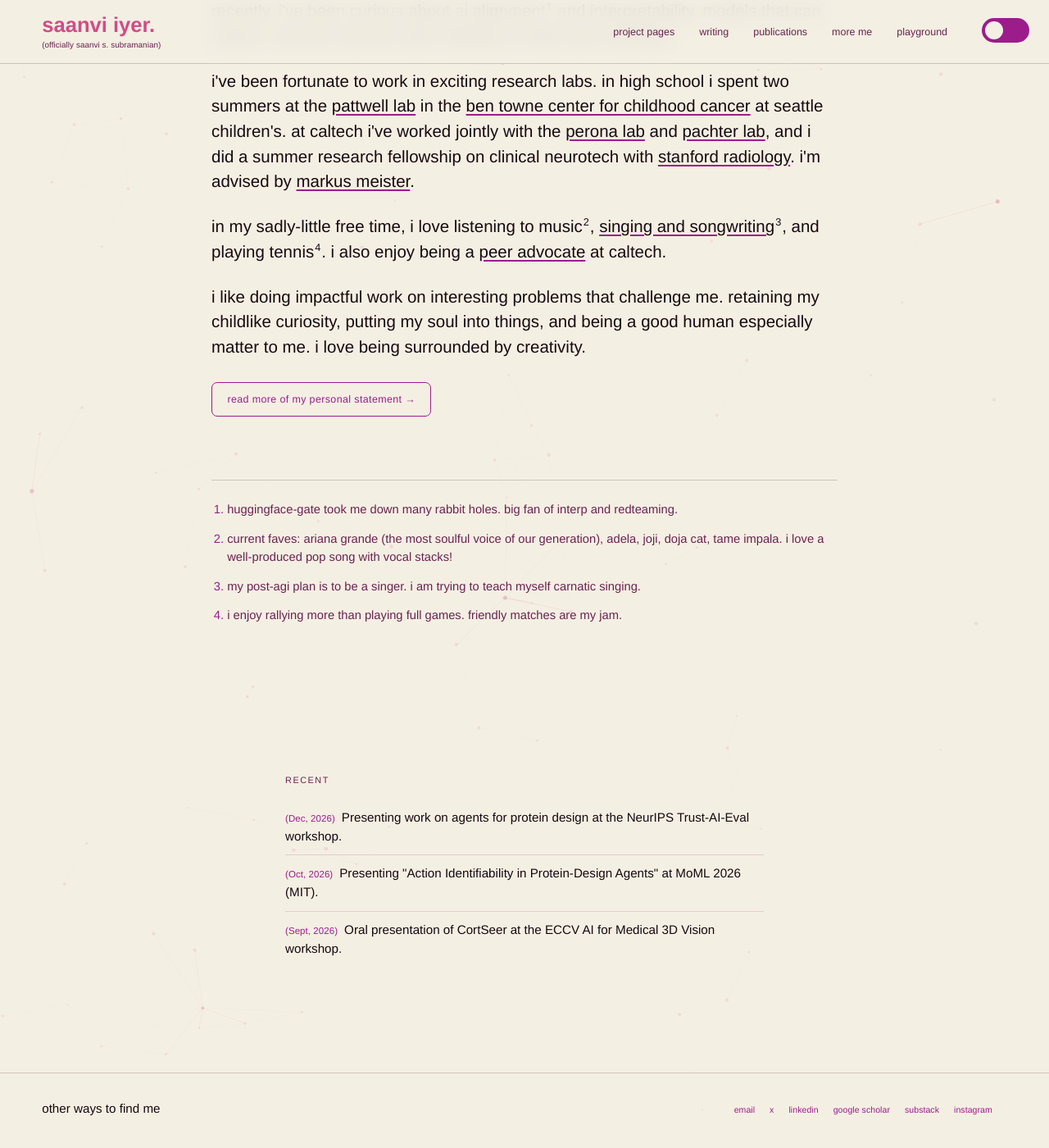
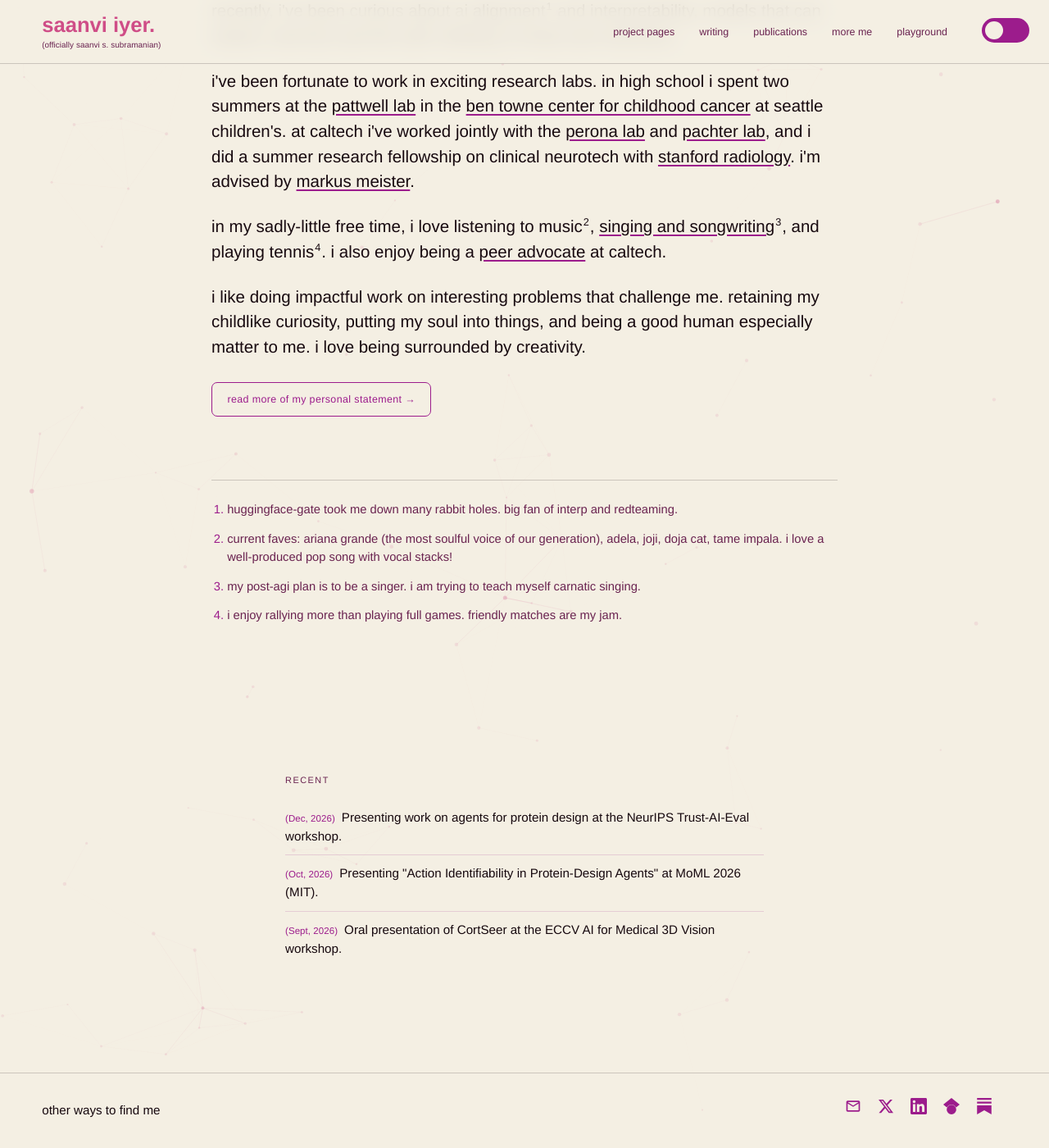
Before and after one commit to saanviiyer/saanviiyer.github.io, a Jekyll site: the page built from index.html, in a window 1280 px wide and 1400 px high, scrolled down 240 px. Shown: the whole window at 82% size. Built offline with Jekyll 4.4.1, drawn with Linux system fonts in a browser that asks for light colours; some web fonts are replaced.

Commit message:
Replace find-me links with logos, drop Instagram

```diff
--- a/_includes/footer.html
+++ b/_includes/footer.html
@@ -2,12 +2,21 @@
   <div class="footer-inner">
     <p class="footer-name">other ways to find me</p>
     <p class="footer-links">
-      <a href="mailto:{{ site.email }}">email</a>
-      <a href="https://x.com/saanvisub" target="_blank" rel="noopener">x</a>
-      <a href="https://www.linkedin.com/in/saanvi-s-subramanian-669986259/" target="_blank" rel="noopener">linkedin</a>
-      <a href="https://scholar.google.com/citations?user=HwoynR4AAAAJ&hl=en" target="_blank" rel="noopener">google scholar</a>
-      <a href="https://saanviss.substack.com/" target="_blank" rel="noopener">substack</a>
-      <a href="https://www.instagram.com/sundisinghs/" target="_blank" rel="noopener">instagram</a>
+      <a href="mailto:{{ site.email }}" aria-label="Email">
+        <svg viewBox="0 0 24 24" aria-hidden="true"><path d="M22 6c0-1.1-.9-2-2-2H4c-1.1 0-2 .9-2 2v12c0 1.1.9 2 2 2h16c1.1 0 2-.9 2-2V6zm-2 0l-8 5-8-5h16zm0 12H4V8l8 5 8-5v10z"/></svg>
+      </a>
+      <a href="https://x.com/saanvisub" target="_blank" rel="noopener" aria-label="X">
+        <svg viewBox="0 0 24 24" aria-hidden="true"><path d="M18.244 2.25h3.308l-7.227 8.26 8.502 11.24H16.17l-5.214-6.817L4.99 21.75H1.68l7.73-8.835L1.254 2.25H8.08l4.713 6.231zm-1.161 17.52h1.833L7.084 4.126H5.117z"/></svg>
+      </a>
+      <a href="https://www.linkedin.com/in/saanvi-s-subramanian-669986259/" target="_blank" rel="noopener" aria-label="LinkedIn">
+        <svg viewBox="0 0 24 24" aria-hidden="true"><path d="M20.447 20.452h-3.554v-5.569c0-1.328-.027-3.037-1.852-3.037-1.853 0-2.136 1.445-2.136 2.939v5.667H9.351V9h3.414v1.561h.046c.477-.9 1.637-1.85 3.37-1.85 3.601 0 4.267 2.37 4.267 5.455v6.286zM5.337 7.433a2.062 2.062 0 1 1 0-4.124 2.062 2.062 0 0 1 0 4.124zM7.119 20.452H3.555V9h3.564v11.452zM22.225 0H1.771C.792 0 0 .774 0 1.729v20.542C0 23.227.792 24 1.771 24h20.451C23.2 24 24 23.227 24 22.271V1.729C24 .774 23.2 0 22.222 0h.003z"/></svg>
+      </a>
+      <a href="https://scholar.google.com/citations?user=HwoynR4AAAAJ&hl=en" target="_blank" rel="noopener" aria-label="Google Scholar">
+        <svg viewBox="0 0 24 24" aria-hidden="true"><path d="M5.242 13.769L0 9.5 12 0l12 9.5-5.242 4.269C17.548 11.363 14.978 9.5 12 9.5c-2.977 0-5.548 1.86-6.758 4.269zM12 10a7 7 0 1 0 0 14 7 7 0 0 0 0-14z"/></svg>
+      </a>
+      <a href="https://saanviss.substack.com/" target="_blank" rel="noopener" aria-label="Substack">
+        <svg viewBox="0 0 24 24" aria-hidden="true"><path d="M22.539 8.242H1.46V5.406h21.08v2.836zM1.46 10.812V24L12 18.11 22.54 24V10.812H1.46zM22.54 0H1.46v2.836h21.08V0z"/></svg>
+      </a>
     </p>
   </div>
 </footer>
--- a/_layouts/default.html
+++ b/_layouts/default.html
@@ -19,7 +19,7 @@
   <link rel="preconnect" href="https://fonts.gstatic.com" crossorigin>
   <link href="https://fonts.googleapis.com/css2?family=DM+Mono:wght@300;400;500&family=Inter:wght@400;500;600&family=Newsreader:opsz,wght@6..72,400;6..72,500;6..72,600&display=swap" rel="stylesheet">
 
-  <link rel="stylesheet" href="{{ '/assets/css/style.css' | relative_url }}?v=20261017d" />
+  <link rel="stylesheet" href="{{ '/assets/css/style.css' | relative_url }}?v=20261018" />
 
   <script>
     // Set theme before paint to avoid a flash.
--- a/assets/css/style.css
+++ b/assets/css/style.css
@@ -706,7 +706,10 @@ footer { border-top: 1px solid var(--border); margin-top: 32px; }
 .footer-name { color: var(--ink); font-family: var(--serif); font-size: 0.95rem; font-weight: 500; }
 footer a { color: var(--accent); font-family: var(--mono); font-size: 0.66rem; text-decoration: none; }
 footer a:hover { text-decoration: underline; }
-.footer-links { display: flex; gap: 18px; flex-wrap: wrap; }
+.footer-links { display: flex; gap: 20px; flex-wrap: wrap; align-items: center; }
+.footer-links a { display: inline-flex; align-items: center; }
+.footer-links a svg { width: 20px; height: 20px; fill: currentColor; display: block; }
+.footer-links a:hover { text-decoration: none; opacity: 0.6; }
 .footer-pending { color: var(--muted); font-family: var(--mono); font-size: 0.66rem; opacity: 0.7; }
 
 @media (max-width: 820px) {
```
